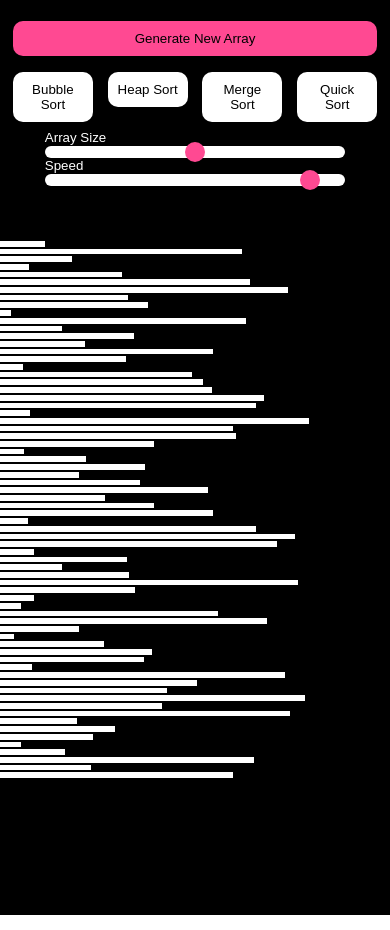
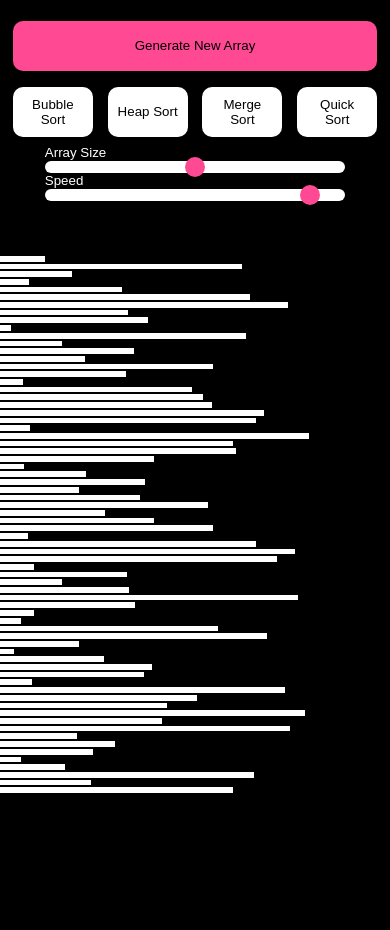
Before and after one commit to kamilkow1123/sorting-visualizer, a React (Create React App) app: page / in a window 390 px wide. Built offline with nearby package versions, Linux system fonts and the light colour scheme.

Commit message:
Buttons hide while the algorithm runs on mobile

```diff
--- a/src/SortingVisualizer/SortingVisualizer.css
+++ b/src/SortingVisualizer/SortingVisualizer.css
@@ -4,9 +4,13 @@
 	padding: 0;
 }
 
+/* body {
+	background: #000;
+} */
+
 .hero {
 	background: #000;
-	height: 100%;
+	min-height: 100vh;
 	width: 100%;
 }
 
@@ -37,11 +41,12 @@
 	background: #fff;
 	width: 22%;
 	height: max-content;
-	/* min-height: 50px; */
+	min-height: 50px;
 	padding: 10px;
 	margin: 0.5rem 0;
 	cursor: pointer;
 	border-radius: 10px;
+	transition: all 0.5s ease;
 }
 
 .btn:first-child {
@@ -62,6 +67,7 @@
 	outline: none;
 	border-radius: 8px;
 	position: relative;
+	transition: all 0.5s ease;
 }
 
 .slider::before {
@@ -110,6 +116,23 @@
 	cursor: default;
 }
 
+@media (max-width: 1000px) {
+	.btn:disabled {
+		min-height: 0;
+		height: 0;
+		margin: 0;
+		padding: 0;
+		transform: translateY(-300px);
+	}
+
+	.slider:disabled {
+		height: 0;
+		margin: 0;
+		padding: 0;
+		transform: translateY(-300px);
+	}
+}
+
 @media (min-width: 1000px) {
 	.hero {
 		height: 100vh;
```
